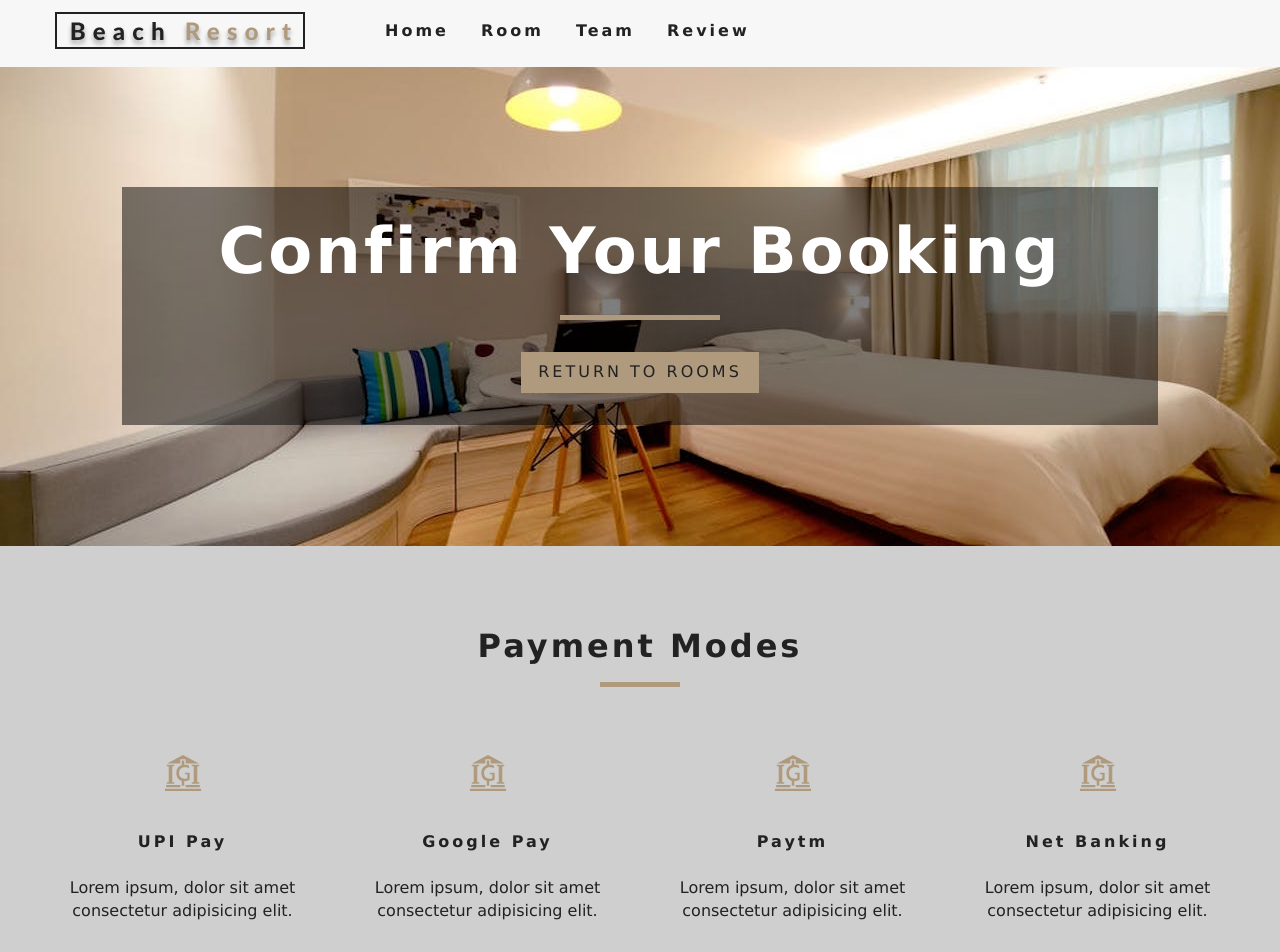
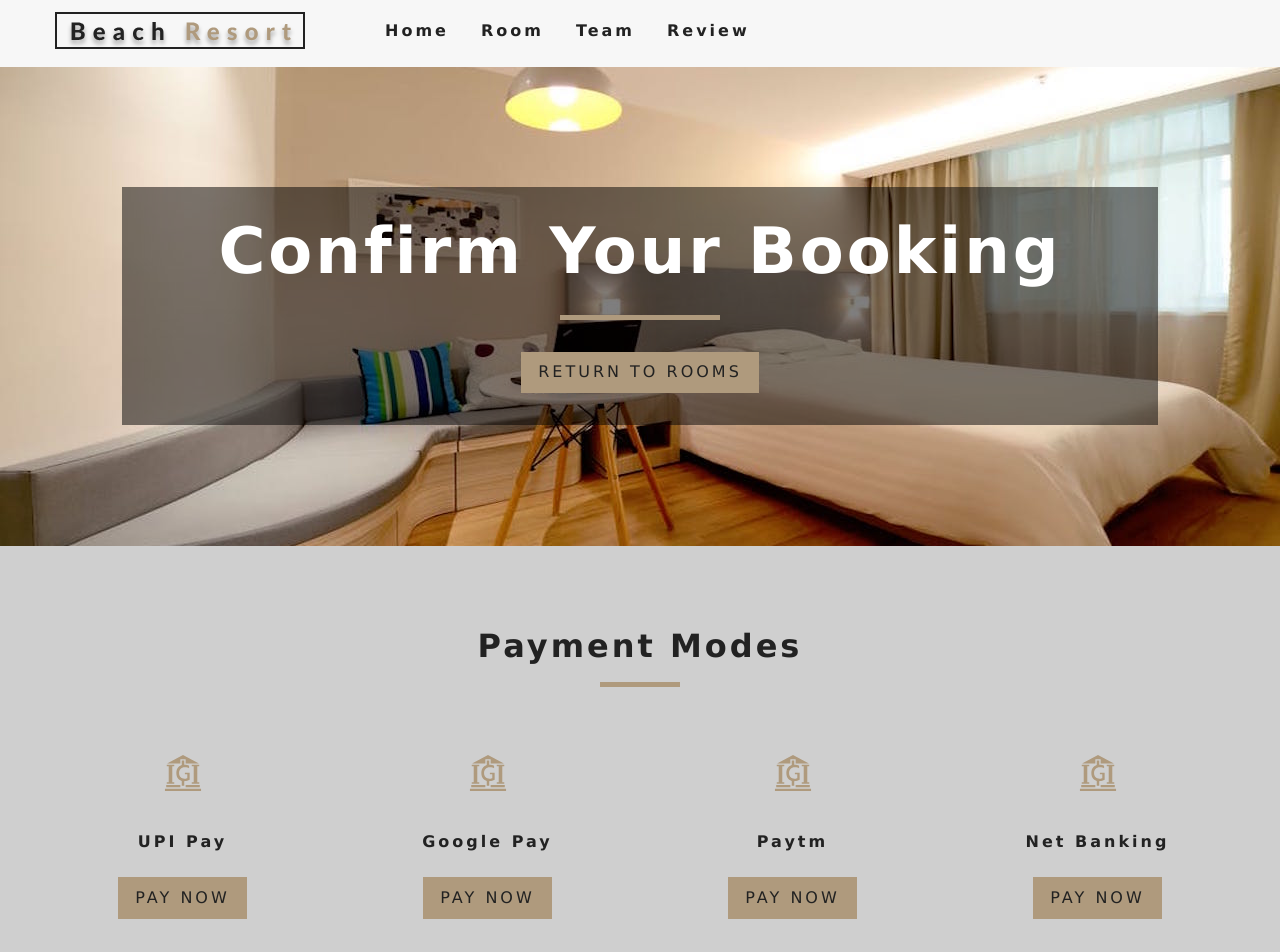
Before and after one commit to nandinee33/luxurious-resort-site, a React (Create React App) app in the folder resort/: page /order in a window 1280 px wide. Shown: the top 952 px of the page. Built offline with nearby package versions, Linux system fonts and the light colour scheme.

Commit message:
add coming soon page

```diff
--- a/resort/src/App.js
+++ b/resort/src/App.js
@@ -8,6 +8,7 @@ import Error from "./pages/Error";
 import Team from "./pages/Team";
 import Testimonial from "./pages/Testimonial";
 import Order from "./pages/Order";
+import Comingsoon from "./pages/Comingsoon";
 
 import Navbar from "./components/Navbar";
 import { Switch, Route } from "react-router-dom";
@@ -23,6 +24,7 @@ function App() {
         <Route exact path="/team/" component={Team} />
         <Route exact path="/testimonial/" component={Testimonial} />
         <Route exact path="/order/" component={Order} />
+        <Route exact path="/comingsoon/" component={Comingsoon} />
         <Route component={Error} />
       </Switch>
     </>
--- a/resort/src/components/Booking.js
+++ b/resort/src/components/Booking.js
@@ -1,5 +1,6 @@
 import React, { Component } from 'react'
 import Title from "./Title";
+import { Link } from "react-router-dom";
 import { GiBank } from "react-icons/gi";
 
 export default class Booking extends Component {
@@ -8,27 +9,20 @@ export default class Booking extends Component {
         booking: [
           {
             icon: <GiBank />,
-            title: "UPI Pay",
-            info:
-              "Lorem ipsum, dolor sit amet consectetur adipisicing elit."
+            title: "UPI Pay"
           },
           {
             icon: <GiBank />,
-            title: "Google Pay",
-            info:
-              "Lorem ipsum, dolor sit amet consectetur adipisicing elit."
+            title: "Google Pay"
           },
           {
             icon: <GiBank />,
-            title: "Paytm",
-            info:
-              "Lorem ipsum, dolor sit amet consectetur adipisicing elit."
+            title: "Paytm"
           },
           {
             icon: <GiBank />,
             title: "Net Banking",
-            info:
-              "Lorem ipsum, dolor sit amet consectetur adipisicing elit."
+
           }
         ]
       };
@@ -43,7 +37,7 @@ export default class Booking extends Component {
                     <article key={`item-${item.title}`} className="service">
                         <span>{item.icon}</span>
                         <h6>{item.title}</h6>
-                        <p>{item.info}</p>
+                        <Link to="/comingsoon" className="btn-primary">Pay Now</Link>
                     </article>
                     );
                 })}
--- a/resort/src/components/Services.js
+++ b/resort/src/components/Services.js
@@ -1,7 +1,7 @@
 import React, { Component } from 'react'
 import Title from "./Title";
-import { FaCocktail, FaSwimmer, FaShuttleVan, FaBeer } from "react-icons/fa";
-import { IoIosFitness } from "react-icons/io";
+import { FaCocktail, FaSwimmer, FaShuttleVan} from "react-icons/fa";
+import { CgGym } from "react-icons/cg";
 
 export default class Services extends Component {
 
@@ -14,7 +14,7 @@ export default class Services extends Component {
               "Happy Hour runs between 5:30pm-7:30pm in which you have some light snacks and wine."
           },
           {
-            icon: <IoIosFitness />,
+            icon: <CgGym/>,
             title: "Gyming",
             info:
               "Our friendly, professional staff is trained to help you along your fitness journey."
--- a/resort/src/data.js
+++ b/resort/src/data.js
@@ -15,6 +15,7 @@ import img10 from "./images/room-10.jpeg";
 import img11 from "./images/room-11.jpeg";
 import img12 from "./images/room-12.jpeg";
 
+// eslint-disable-next-line
 export default [
   {
     sys: {
--- /dev/null
+++ b/resort/src/pages/Comingsoon.js
@@ -0,0 +1,16 @@
+import React from 'react'
+import Hero from "../components/Hero"
+import Banner from "../components/Banner";
+import { Link } from "react-router-dom";
+
+export default function Comingsoon() {
+    return (
+        <Hero>
+            <Banner title="Coming Soon" subtitle="Our team is working on this">
+                <Link to="/" className="btn-primary">
+                return home
+                </Link>
+            </Banner>
+        </Hero>
+    )
+}
```
